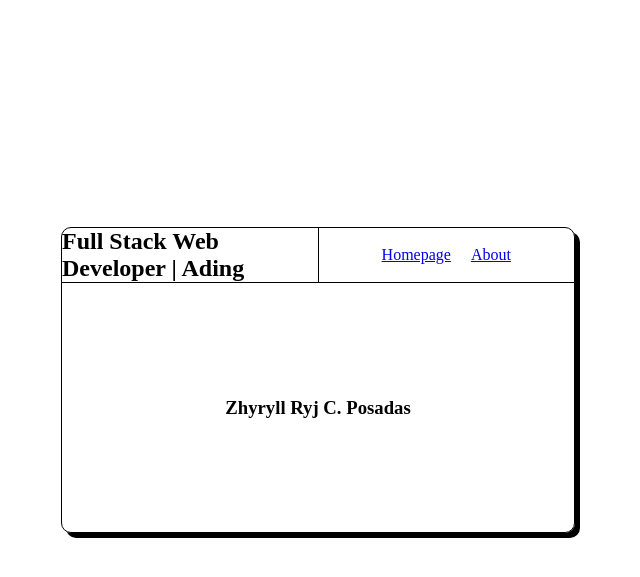
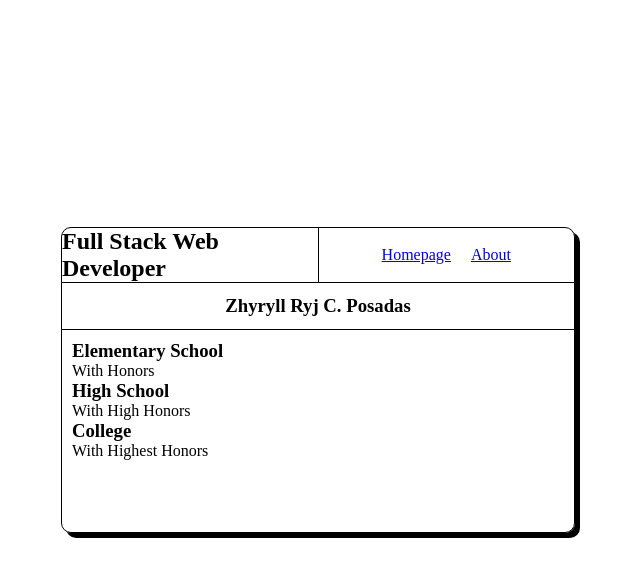
Before and after one commit to ZhYrYL/node-js-practice, a Node server app: page / in a window 1280 px wide. Shown: the top 577 px of the page, without its empty margins (322-962 px from the left). Run offline with Node 20, Linux system fonts and the light colour scheme.

Commit message:
Passing array of objects as data into homepage.ejs making it dynamic

```diff
--- a/app.js
+++ b/app.js
@@ -37,7 +37,12 @@ app.set('view engine', 'ejs'); //Registering EJS
 
 
 app.get('/', (req, res) => {
-    res.render('homepage', { title: 'Home'} );
+    const achievements = [
+        {title: 'Elementary School', des: 'With Honors'},
+        {title: 'High School', des: 'With High Honors'},
+        {title: 'College', des: 'With Highest Honors'}
+    ];
+    res.render('homepage', { title: 'Home', achievements} );
 });
 
 app.get('/about', (req, res) => {
--- a/views/homepage.ejs
+++ b/views/homepage.ejs
@@ -31,8 +31,9 @@
         .container-2{
             flex: 5;
             display: flex;
-            justify-content: center;
-            align-items: center;
+            /* justify-content: center;
+            align-items: center; */
+            flex-direction: column;
         }
         .header, .navbar{
             flex: 1;
@@ -44,6 +45,21 @@
             gap: 20px;
             border-left: 1px solid;
         }
+        .con-2-header{
+            flex: 1;
+            display: flex;
+            justify-content: center;
+            align-items: center;
+            border-bottom: 1px solid;
+        }
+        .con-2-body{
+            flex: 4;
+            padding: 10px;
+            /* display: flex;
+            justify-content: center;
+            align-items: center; */
+        }
+
 
     </style>
     <link rel="icon" type="image/png" sizes="32x32" href="./images/posadas.jpg">
@@ -54,12 +70,10 @@
 </head>
 <body>
 
-    <% let name = 'Ading' %>
-
     <div class="flex-container">
         <div class="container-1">
             <nav class="header">
-                <h2>Full Stack Web Developer | <%= name %></h2>
+                <h2>Full Stack Web Developer</h2>
             </nav>
             <nav class="navbar">
                 <a href="/">Homepage</a>
@@ -67,7 +81,20 @@
             </nav>
         </div>
         <div class="container-2">
-            <h3>Zhyryll Ryj C. Posadas</h3>
+            <div class="con-2-header">
+                <h3>Zhyryll Ryj C. Posadas</h3>
+            </div>
+            <div class="con-2-body">
+                <% if(achievements.length > 0){ %>
+                    <% achievements.forEach(achievement => { %>
+                        <h3 class="title"><%= achievement.title %></h3>
+                        <p class="des"><%= achievement.des %></p>
+                    <% }) %>
+                <% } else { %>
+                        <p>This guy dont have any sort of achievement :(</p>
+                <% } %>
+            </div>
+
         </div>
     </div>
 
```
